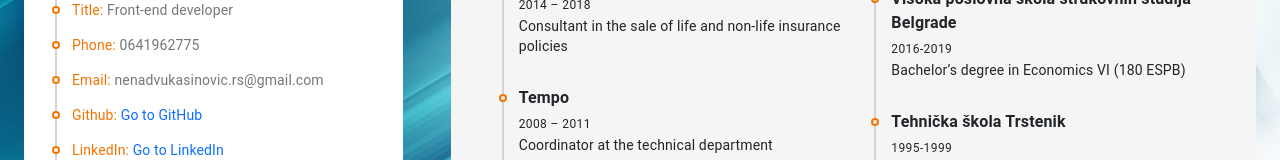
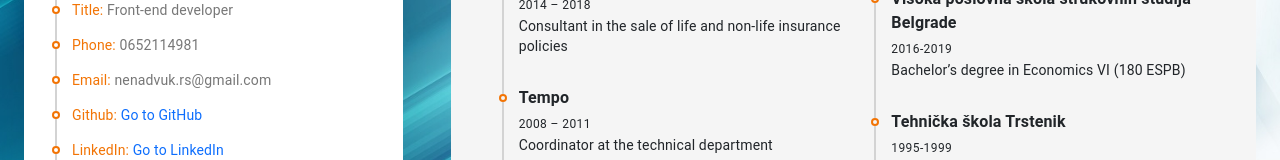
Before and after one commit to nenadvuk/my-resume, a React (Create React App) app: page / in a window 1280 px wide. Shown: the part 468-628 px from the top of the page. Built offline with nearby package versions, Linux system fonts and the light colour scheme.

Commit message:
my data changes

```diff
--- a/src/utilities/myData.js
+++ b/src/utilities/myData.js
@@ -7,8 +7,8 @@ const myData = {
   name: "Nenad ",
   lastname: "Vukašinović",
   title: "Front-end developer",
-  phone: "0641962775",
-  email: "nenadvukasinovic.rs@gmail.com",
+  phone: "0652114981",
+  email: "nenadvuk.rs@gmail.com",
 
   socials: {
     Github: {
```
